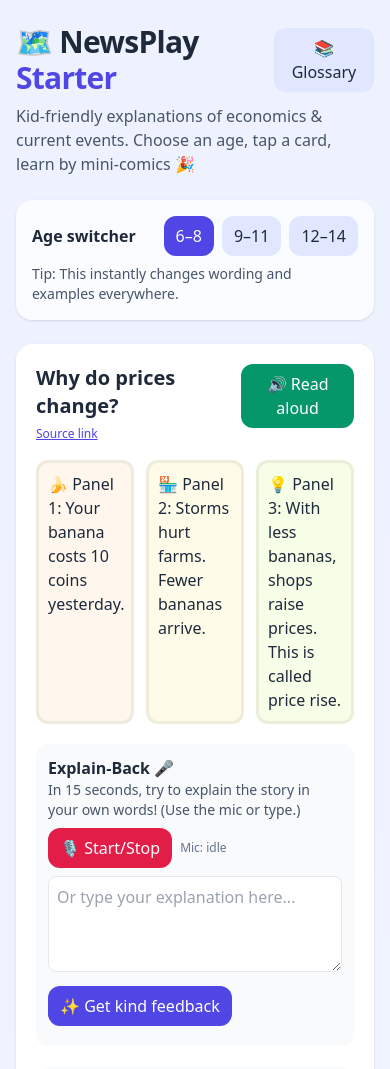
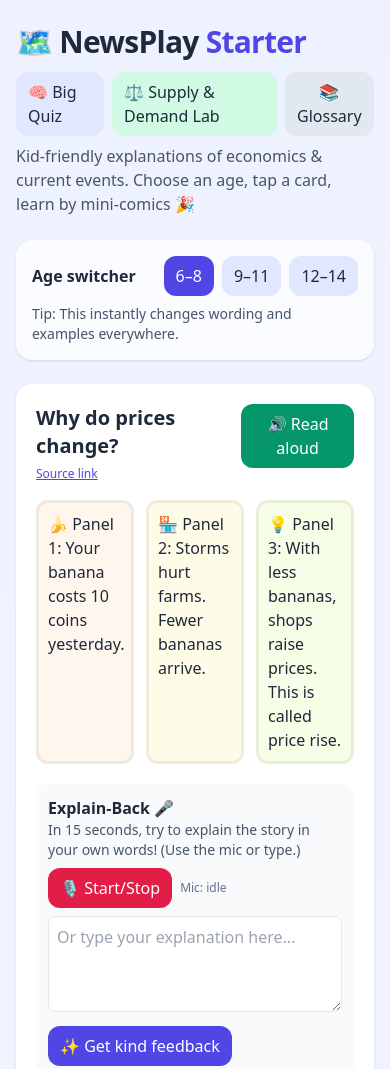
Before and after one commit to RandomCoder3000/newsplay, a plain HTML site: page index.html in a window 390 px wide. Shown: the top 1069 px of the page. Drawn offline with nearby package versions, Linux system fonts and the light colour scheme; no server answers.

Commit message:
Update index.html

```diff
--- a/index.html
+++ b/index.html
@@ -9,22 +9,14 @@
   <!-- Chart.js for the time‑travel data chart -->
   <script src="https://cdn.jsdelivr.net/npm/chart.js"></script>
   <style>
-    /* Simple, friendly motion */
     .pop { transition: transform 120ms ease; }
     .pop:active { transform: scale(0.98); }
     .comic-panel { box-shadow: inset 0 0 0 3px rgba(0,0,0,0.06); }
 
-    /* Light theme only (dark mode removed) */
+    /* Light theme only */
     :root {
-      --bg:#f8fafc;           /* page background */
-      --surface:#ffffff;      /* cards */
-      --text:#0f172a;         /* main text */
-      --muted:#475569;        /* secondary text */
-      --link:#4f46e5;         /* link */
-      --panel:rgba(2,6,23,0.02);
-      --ring:rgba(2,6,23,0.06);
+      --bg:#f8fafc; --surface:#ffffff; --text:#0f172a; --muted:#475569; --link:#4f46e5; --panel:rgba(2,6,23,0.02); --ring:rgba(2,6,23,0.06);
     }
-
     body { color: var(--text); background: linear-gradient(to bottom, #eef2ff, #ffffff); }
 
     /* Modal helpers */
@@ -34,11 +26,14 @@
 </head>
 <body class="min-h-screen text-slate-800">
   <header class="max-w-5xl mx-auto px-4 pt-6">
-    <div class="flex items-center justify-between">
-      <h1 class="text-3xl md:text-4xl font-extrabold tracking-tight">🗺️ NewsPlay <span class="text-indigo-600">Starter</span></h1>
+    <div class="flex items-center justify-between gap-3 flex-wrap">
+      <div class="flex items-center gap-3">
+        <h1 class="text-3xl md:text-4xl font-extrabold tracking-tight">🗺️ NewsPlay <span class="text-indigo-600">Starter</span></h1>
+      </div>
       <div class="flex items-center gap-2">
-        <!-- Dark mode removed -->
-        <button id="open-glossary" class="pop px-3 py-2 rounded-xl bg-indigo-100">📚 Glossary</button>
+        <a href="quiz.html" class="pop px-3 py-2 rounded-xl bg-indigo-100">🧠 Big Quiz</a>
+        <a href="lab-sd.html" class="pop px-3 py-2 rounded-xl bg-emerald-100">⚖️ Supply & Demand Lab</a>
+        <button id="open-glossary" class="pop px-3 py-2 rounded-xl bg-slate-200">📚 Glossary</button>
         <div class="hidden md:flex items-center gap-2 text-sm"><span class="text-slate-600">Stickers:</span><div id="badge-shelf" class="flex gap-1"></div></div>
       </div>
     </div>
@@ -59,8 +54,9 @@
       <p class="mt-2 text-sm text-slate-600">Tip: This instantly changes wording and examples everywhere.</p>
     </section>
 
-    <!-- STORY CARD / MINI‑COMIC -->
+    <!-- STORY CARDS / MINI‑COMICS -->
     <section class="mt-6 grid md:grid-cols-2 gap-6">
+      <!-- 1) PRICES / INFLATION -->
       <article class="p-5 bg-white rounded-2xl shadow">
         <div class="flex items-start justify-between gap-3">
           <div>
@@ -71,15 +67,12 @@
             <button id="btn-tts" class="pop px-3 py-2 rounded-xl bg-emerald-600 text-white" title="Read aloud">🔊 Read aloud</button>
           </div>
         </div>
-
-        <!-- 3‑panel mini‑comic -->
         <div class="mt-4 grid grid-cols-3 gap-3" id="comic">
           <div class="comic-panel rounded-xl bg-orange-50 p-3" id="panel-1"></div>
           <div class="comic-panel rounded-xl bg-yellow-50 p-3" id="panel-2"></div>
           <div class="comic-panel rounded-xl bg-lime-50 p-3" id="panel-3"></div>
         </div>
-
-        <!-- Explain‑Back (voice or text) -->
+        <!-- Explain‑Back -->
         <div class="mt-5 p-3 rounded-xl bg-slate-50">
           <h4 class="font-semibold">Explain‑Back 🎤</h4>
           <p class="text-sm text-slate-600">In 15 seconds, try to explain the story in your own words! (Use the mic or type.)</p>
@@ -91,8 +84,7 @@
           <button id="btn-score" class="mt-2 pop px-3 py-2 rounded-xl bg-indigo-600 text-white">✨ Get kind feedback</button>
           <p id="score-output" class="mt-2 text-sm"></p>
         </div>
-
-        <!-- Quick Quiz -->
+        <!-- Quick Quiz (first card only; others are added by JS) -->
         <div class="mt-5 p-3 rounded-2xl bg-slate-50" id="quiz">
           <h4 class="font-semibold">Quick Quiz 🧠</h4>
           <p class="text-sm text-slate-600">Choose the best answers.</p>
@@ -118,7 +110,7 @@
         </div>
       </article>
 
-      <!-- TIME‑TRAVEL DATA (World Bank GDP per person / Inflation) -->
+      <!-- 2) TIME‑TRAVEL DATA (World Bank GDP per person / Inflation) -->
       <aside class="p-5 bg-white rounded-2xl shadow">
         <div class="flex items-center justify-between gap-3 flex-wrap">
           <h3 class="text-xl font-bold">Time‑Travel Data ⏳</h3>
@@ -153,21 +145,15 @@
         </div>
       </aside>
 
-      <!-- SECOND STORY CARD -->
+      <!-- 3) TRADE -->
       <article class="p-5 bg-white rounded-2xl shadow">
         <div class="flex items-start justify-between gap-3">
           <div>
             <h3 class="text-xl font-bold" id="story2-title">Why do countries trade?</h3>
-            <a id="story2-source" class="text-xs text-indigo-600 underline"
-               href="https://en.wikipedia.org/wiki/International_trade" target="_blank" rel="noreferrer">
-              Source link
-            </a>
+            <a id="story2-source" class="text-xs text-indigo-600 underline" href="https://en.wikipedia.org/wiki/International_trade" target="_blank" rel="noreferrer">Source link</a>
           </div>
-          <div class="flex gap-2">
-            <button id="btn-tts-2" class="pop px-3 py-2 rounded-xl bg-emerald-600 text-white" title="Read aloud">🔊 Read aloud</button>
-          </div>
+          <div class="flex gap-2"><button id="btn-tts-2" class="pop px-3 py-2 rounded-xl bg-emerald-600 text-white" title="Read aloud">🔊 Read aloud</button></div>
         </div>
-
         <div class="mt-4 grid grid-cols-3 gap-3">
           <div class="comic-panel rounded-xl bg-sky-50 p-3" id="panel2-1"></div>
           <div class="comic-panel rounded-xl bg-cyan-50 p-3" id="panel2-2"></div>
@@ -175,21 +161,15 @@
         </div>
       </article>
 
-      <!-- THIRD STORY CARD -->
+      <!-- 4) BANKS -->
       <article class="p-5 bg-white rounded-2xl shadow">
         <div class="flex items-start justify-between gap-3">
           <div>
             <h3 class="text-xl font-bold" id="story3-title">How do banks work?</h3>
-            <a id="story3-source" class="text-xs text-indigo-600 underline"
-               href="https://en.wikipedia.org/wiki/Bank" target="_blank" rel="noreferrer">
-              Source link
-            </a>
+            <a id="story3-source" class="text-xs text-indigo-600 underline" href="https://en.wikipedia.org/wiki/Bank" target="_blank" rel="noreferrer">Source link</a>
           </div>
-          <div class="flex gap-2">
-            <button id="btn-tts-3" class="pop px-3 py-2 rounded-xl bg-emerald-600 text-white" title="Read aloud">🔊 Read aloud</button>
-          </div>
+        <div class="flex gap-2"><button id="btn-tts-3" class="pop px-3 py-2 rounded-xl bg-emerald-600 text-white" title="Read aloud">🔊 Read aloud</button></div>
         </div>
-
         <div class="mt-4 grid grid-cols-3 gap-3">
           <div class="comic-panel rounded-xl bg-fuchsia-50 p-3" id="panel3-1"></div>
           <div class="comic-panel rounded-xl bg-purple-50 p-3" id="panel3-2"></div>
@@ -197,21 +177,15 @@
         </div>
       </article>
 
-      <!-- FOURTH STORY CARD -->
+      <!-- 5) TAXES -->
       <article class="p-5 bg-white rounded-2xl shadow">
         <div class="flex items-start justify-between gap-3">
           <div>
             <h3 class="text-xl font-bold" id="story4-title">How do taxes work?</h3>
-            <a id="story4-source" class="text-xs text-indigo-600 underline"
-               href="https://en.wikipedia.org/wiki/Tax" target="_blank" rel="noreferrer">
-              Source link
-            </a>
+            <a id="story4-source" class="text-xs text-indigo-600 underline" href="https://en.wikipedia.org/wiki/Tax" target="_blank" rel="noreferrer">Source link</a>
           </div>
-          <div class="flex gap-2">
-            <button id="btn-tts-4" class="pop px-3 py-2 rounded-xl bg-emerald-600 text-white" title="Read aloud">🔊 Read aloud</button>
-          </div>
+          <div class="flex gap-2"><button id="btn-tts-4" class="pop px-3 py-2 rounded-xl bg-emerald-600 text-white" title="Read aloud">🔊 Read aloud</button></div>
         </div>
-
         <div class="mt-4 grid grid-cols-3 gap-3">
           <div class="comic-panel rounded-xl bg-amber-50 p-3" id="panel4-1"></div>
           <div class="comic-panel rounded-xl bg-yellow-50 p-3" id="panel4-2"></div>
@@ -219,21 +193,15 @@
         </div>
       </article>
 
-      <!-- FIFTH STORY CARD -->
+      <!-- 6) GDP -->
       <article class="p-5 bg-white rounded-2xl shadow">
         <div class="flex items-start justify-between gap-3">
           <div>
             <h3 class="text-xl font-bold" id="story5-title">What is GDP?</h3>
-            <a id="story5-source" class="text-xs text-indigo-600 underline"
-               href="https://en.wikipedia.org/wiki/Gross_domestic_product" target="_blank" rel="noreferrer">
-              Source link
-            </a>
+            <a id="story5-source" class="text-xs text-indigo-600 underline" href="https://en.wikipedia.org/wiki/Gross_domestic_product" target="_blank" rel="noreferrer">Source link</a>
           </div>
-          <div class="flex gap-2">
-            <button id="btn-tts-5" class="pop px-3 py-2 rounded-xl bg-emerald-600 text-white" title="Read aloud">🔊 Read aloud</button>
-          </div>
+          <div class="flex gap-2"><button id="btn-tts-5" class="pop px-3 py-2 rounded-xl bg-emerald-600 text-white" title="Read aloud">🔊 Read aloud</button></div>
         </div>
-
         <div class="mt-4 grid grid-cols-3 gap-3">
           <div class="comic-panel rounded-xl bg-emerald-50 p-3" id="panel5-1"></div>
           <div class="comic-panel rounded-xl bg-teal-50 p-3" id="panel5-2"></div>
```
